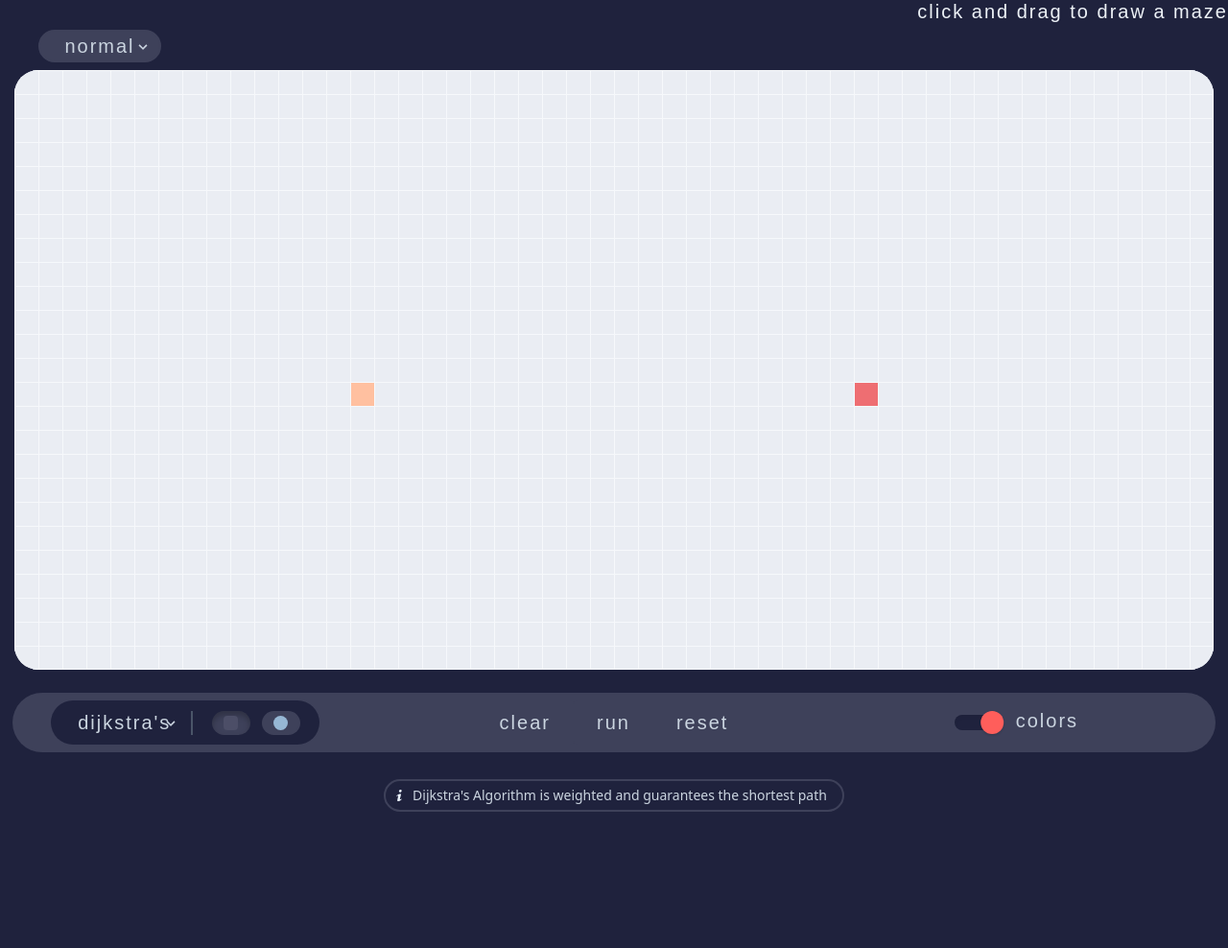
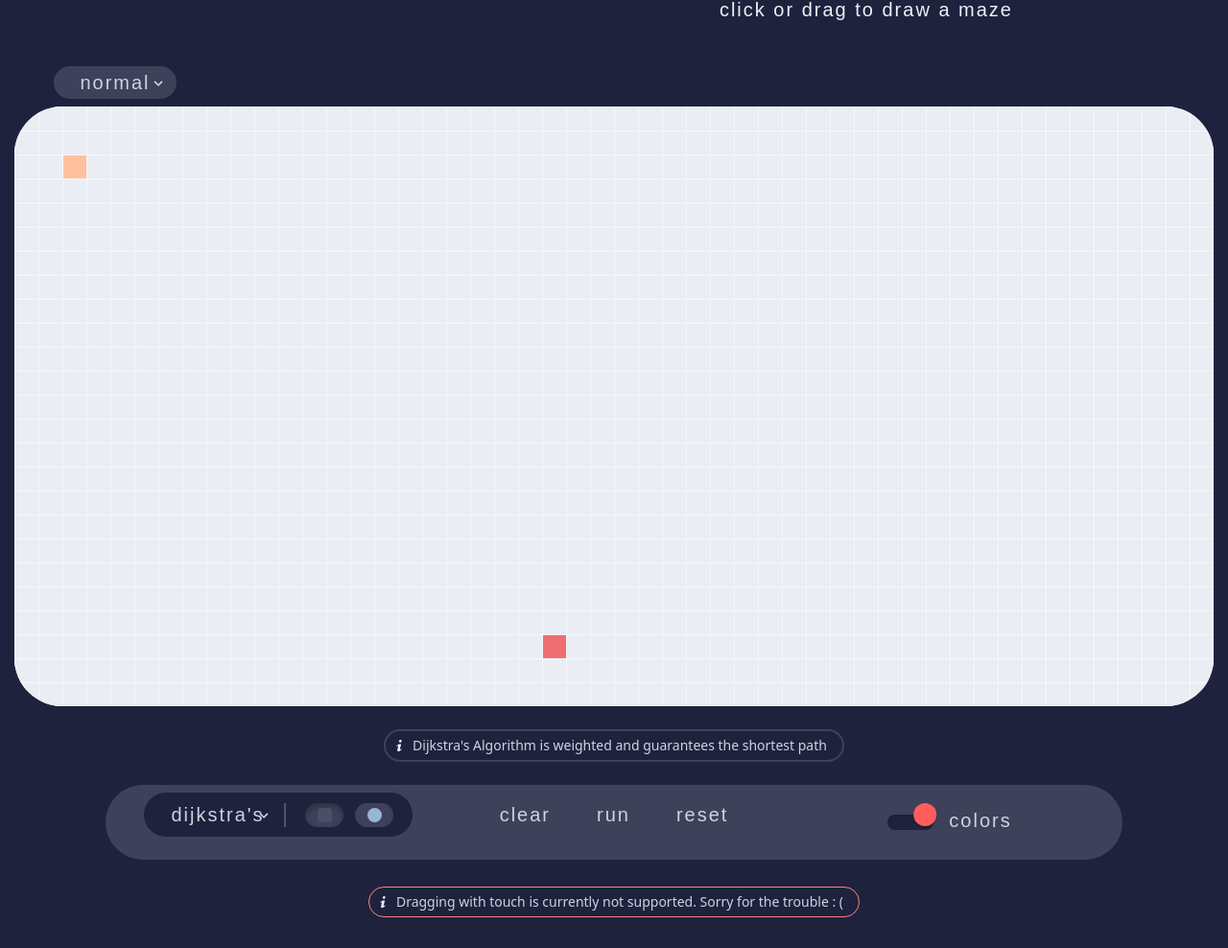
Before and after one commit to akshatksharma/mazeviz, a website built with Parcel: page src/index.html in a window 1280 px wide. Shown: the part 91-1079 px from the top of the page at 96% size. Before the commit the page ends 953 px from the top, so only its background shows below. Built offline with nearby package versions, Linux system fonts and the light colour scheme; a web font is replaced by a local one.

Commit message:
Added mobile layout support

```diff
--- a/src/index.html
+++ b/src/index.html
@@ -9,24 +9,24 @@
   </head>
   <body class="darkGray">
     <div
-      class="page container darkGray mx-auto flex flex-col items-center mb-4"
+      class="page container darkGray mx-auto flex flex-col items-center mb-4 p-4"
     >
-      <div class="title w-full flex justify-end">
-        <div class="title__posisiton w-2/3 flex flex-col">
+      <div class="title w-full flex justify-center md: justify-end mb-10">
+        <div class="title__posisiton w-full md:w-2/3 flex flex-col">
           <h1
-            class="title__text font-pp text-5xl text-gray-200 font-hairline tracking-widest glow text-right mt-4"
+            class="title__text font-pp text-4xl text-gray-200 font-hairline tracking-widest glow text-center md:text-right mt-4"
           >
             Maze Visualizer
           </h1>
           <h2
-            class="title__subtext font-pp text-xl text-gray-200 font-medium tracking-widest lowercase text-right mb-1"
+            class="title__subtext font-pp text-md md:text-xl text-gray-200 font-medium tracking-widest lowercase text-center md:text-right mb-1"
           >
-            click and drag to draw a maze
+            click or drag to draw a maze
           </h2>
         </div>
       </div>
-      <div class="w-full flex justify-start">
-        <div class="inline-block justify-start relative w-32 ml-10 mb-2">
+      <div class="w-full flex justify-center md:justify-start">
+        <div class="inline-block justify-start relative w-32 md:ml-10 mb-2">
           <select class="speedSelect select w-full rounded-full">
             <option value="normal">normal</option>
             <option value="slow">slow</option>
@@ -47,11 +47,31 @@
       </div>
 
       <div class="nodeContainer center"></div>
+      <div class="text-center pt-6 px-4">
+        <div
+          class="info p-2 items-center text-indigo-100 leading-none lg:rounded-full flex lg:inline-flex"
+          role="alert"
+        >
+          <svg
+            class="fill-current w-3 h-3 mr-2"
+            xmlns="http://www.w3.org/2000/svg"
+            viewBox="0 0 20 20"
+          >
+            <path
+              d="M12.432 0c1.34 0 2.01.912 2.01 1.957 0 1.305-1.164 2.512-2.679 2.512-1.269 0-2.009-.75-1.974-1.99C9.789 1.436 10.67 0 12.432 0zM8.309 20c-1.058 0-1.833-.652-1.093-3.524l1.214-5.092c.211-.814.246-1.141 0-1.141-.317 0-1.689.562-2.502 1.117l-.528-.88c2.572-2.186 5.531-3.467 6.801-3.467 1.057 0 1.233 1.273.705 3.23l-1.391 5.352c-.246.945-.141 1.271.106 1.271.317 0 1.357-.392 2.379-1.207l.6.814C12.098 19.02 9.365 20 8.309 20z"
+            />
+          </svg>
+          <span
+            class="info--text mr-2 text-sm text-gray-400 text-left flex-auto"
+            >sample</span
+          >
+        </div>
+      </div>
       <div
-        class="bottomBar block sm:grid sm:grid-cols-7 grid-flow-col blueGray py-2 px-10 mt-6 mb-1 rounded-full"
+        class="bottomBar block sm:block md:grid md:grid-cols-7 grid-flow-col blueGray py-4 md:py-2 px-10 mt-6 mb-1 md:rounded-full w-screen md:w-auto"
       >
         <div
-          class="sideButton h-full relative col-start-1 col-end-3 grid-cols-3 rounded-full r"
+          class="sideButton h-full relative col-start-1 col-end-3 grid-cols-3 rounded-full mb-4 md: mb-0"
         >
           <div
             class="sideButtonlayout darkGray p-2 inline-flex items-center rounded-full"
@@ -121,7 +141,7 @@
         </div>
 
         <div
-          class="runButton--container col-start-3 col-end-6 inline-flex justify-center items-center"
+          class="runButton--container col-start-3 col-end-6 inline-flex justify-center items-center mb-4 md: mb-0"
         >
           <button class="clear btn blueGray rounded-r">clear</button>
           <button class="run btn blueGray rounded-l">run</button>
@@ -144,10 +164,9 @@
           </label>
         </div>
       </div>
-
       <div class="text-center pt-6 px-4">
         <div
-          class="info p-2 items-center text-indigo-100 leading-none lg:rounded-full flex lg:inline-flex"
+          class="p-2 opacity-0 sm: opacity-100 text-indigo-100 leading-none lg:rounded-full flex items-center lg:inline-flex border border-solid border-red-400"
           role="alert"
         >
           <svg
@@ -160,12 +179,13 @@
             />
           </svg>
           <span
-            class="info--text mr-2 text-sm text-gray-400 text-left flex-auto"
-            >sample</span
-          >
+            class="info--text--warning mr-2 text-sm text-gray-400 text-center flex-auto"
+            >Dragging with touch is currently not supported. Sorry for the
+            trouble : (
+          </span>
         </div>
       </div>
     </div>
-    <script src="index.js" type="module"></script>
+    <script src="index.js"></script>
   </body>
 </html>
--- a/src/main.js
+++ b/src/main.js
@@ -18,8 +18,8 @@ const container = document.getElementsByClassName("nodeContainer")[0];
 let weight = 10;
 let wallList = [];
 let weightList = [];
-let startLoc = [14, 15];
-let endLoc = [14, 36];
+let startLoc = [3, 3];
+let endLoc = [23, 23];
 
 /** Creates DOM node / div for each node in the heap and assigns them certain parameters on their datasets and event listeners
  * @param  {object} grid - the collection of all nodes
@@ -76,10 +76,11 @@ function createDOMGrid(grid, container) {
     }
 
     // add event listeners for each node
-    domNode.addEventListener("mousedown", mousedown);
-    domNode.addEventListener("mouseup", mouseup);
-    domNode.addEventListener("mouseenter", mouseenter);
-    domNode.addEventListener("mouseleave", mouseleave);
+    domNode.addEventListener("pointerdown", mousedown);
+    domNode.addEventListener("pointerup", mouseup);
+    domNode.addEventListener("pointerenter", mouseenter);
+    domNode.addEventListener("pointerleave", mouseleave);
+    domNode.addEventListener("touchmove", mouseenter);
 
     frag.appendChild(domNode);
   });
@@ -156,6 +157,7 @@ const toggleWeight = (domNode) => {
  * Returns boolean value of whether the app is in that state (T) or not (F)
  * @param  {String} state -- the state that needs to be checked
  */
+
 const dragState = (state) => {
   const mouseDown = container.dataset.mouseDown;
   const settingWalls = container.dataset.settingWalls;
@@ -190,7 +192,6 @@ function mousedown(event) {
   const onEnd = this.classList.contains("end");
 
   if (this != event.target) {
-    console.log(event.target);
     let parent = event.target.parentElement;
     parent.dataset.weight = 1;
     parent.dataset.isWeight = "false";
@@ -200,16 +201,19 @@ function mousedown(event) {
   if (onStart) {
     container.dataset.startMove = true;
     return;
-  }
-  if (onEnd) {
+  } else if (onEnd) {
     container.dataset.endMove = true;
     return;
   }
-  // if radio for wall in bottom bar is selected, toggle wall
+
   if (wallOrWeight.value == "wall") {
     container.dataset.settingWalls = true;
     toggleWall(this);
-  } else if (wallOrWeight.value == "weight") {
+  } else if (
+    wallOrWeight.value == "weight" &&
+    (container.dataset.startMove == "false" ||
+      container.dataset.endMove == "false")
+  ) {
     container.dataset.settingWeights = true;
     toggleWeight(this);
   }
@@ -265,6 +269,7 @@ function mouseleave() {
 }
 
 function mouseup() {
+  console.log(container.dataset.startMove);
   const draggingStart = dragState("start");
   const draggingEnd = dragState("end");
   const dragStartOrEnd = draggingStart || draggingEnd;
@@ -382,7 +387,9 @@ export function main() {
   container.dataset.settingWalls = false;
   container.dataset.settingWeights = false;
 
-  let aGrid = new grid(25, 50, startLoc, endLoc);
+  let aGrid = /Mobi|Android/i.test(navigator.userAgent)
+    ? new grid(25, 25, startLoc, endLoc)
+    : new grid(25, 50, startLoc, endLoc);
 
   aGrid.createNodes();
 
--- a/src/styles/styles.pcss
+++ b/src/styles/styles.pcss
@@ -152,9 +152,15 @@ body:not(.onComputer) textarea:focus {
 }
 
 .toggle__dot {
-  top: 0.7rem;
+  top: 0.3rem;
   left: -0.25rem;
   transition: all 0.3s ease-in-out;
+}
+
+@media (min-width: 768px) {
+  .toggle__dot {
+    top: 0.7rem;
+  }
 }
 
 input:checked ~ .toggle__dot {
@@ -164,7 +170,6 @@ input:checked ~ .toggle__dot {
 
 .bottomBar {
   background-color: #3e415a;
-  width: 98%;
 }
 
 .info {
@@ -174,10 +179,11 @@ input:checked ~ .toggle__dot {
 .nodeContainer {
   background-color: #eaedf3;
   display: grid;
-  grid-template-columns: repeat(50, 25px);
+  grid-template-columns: repeat(25, 15px);
   border: 0px solid;
-  border-radius: 25px;
   overflow: hidden;
+
+  user-select: none;
 }
 
 .node {
@@ -185,11 +191,25 @@ input:checked ~ .toggle__dot {
   border: 1px solid #f6f8fb;
   border-right: 0px;
   border-bottom: 0px;
-  height: 25px;
+  height: 15px;
 
   display: flex;
   justify-content: center;
   align-items: center;
+}
+
+@media (min-width: 768px) {
+  .nodeContainer {
+    background-color: #eaedf3;
+    display: grid;
+    grid-template-columns: repeat(50, 25px);
+    border: 0px solid;
+    border-radius: 50px;
+    overflow: hidden;
+  }
+  .node {
+    height: 25px;
+  }
 }
 
 .row--end {
@@ -214,8 +234,8 @@ input:checked ~ .toggle__dot {
 }
 
 .weight {
-  height: 17px;
-  width: 17px;
+  height: 12px;
+  width: 12px;
   background: linear-gradient(270deg, #cbe6e8, #96b7d4);
   background-size: 400% 400%;
   @apply rounded-full;
@@ -228,8 +248,8 @@ input:checked ~ .toggle__dot {
 }
 
 .weight--quiet {
-  height: 17px;
-  width: 17px;
+  height: 12px;
+  width: 12px;
   background: linear-gradient(270deg, #cbe6e8, #96b7d4);
   background-size: 400% 400%;
   @apply rounded-full;
@@ -239,6 +259,14 @@ input:checked ~ .toggle__dot {
   will-change: transform;
   animation: 0.25s ease 0s 1 alternate forwards running,
     gradient 60s ease infinite;
+}
+
+@media (min-width: 768px) {
+  .weight,
+  .weight--quiet {
+    height: 17px;
+    width: 17px;
+  }
 }
 
 @keyframes gradient {
```
Also changed, not shown: 1 other file.
